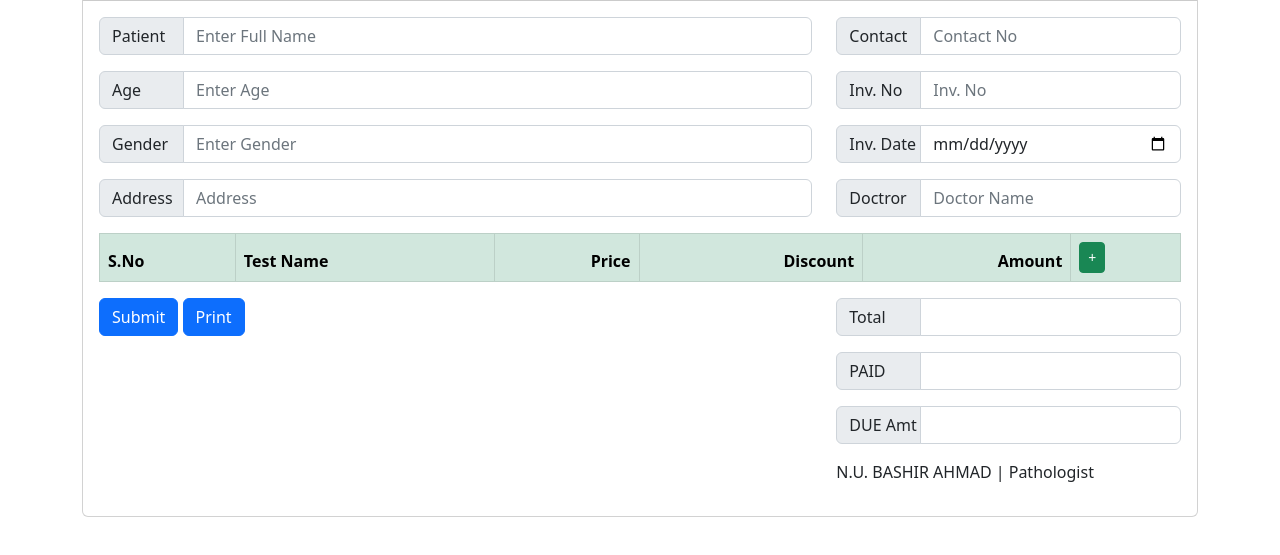
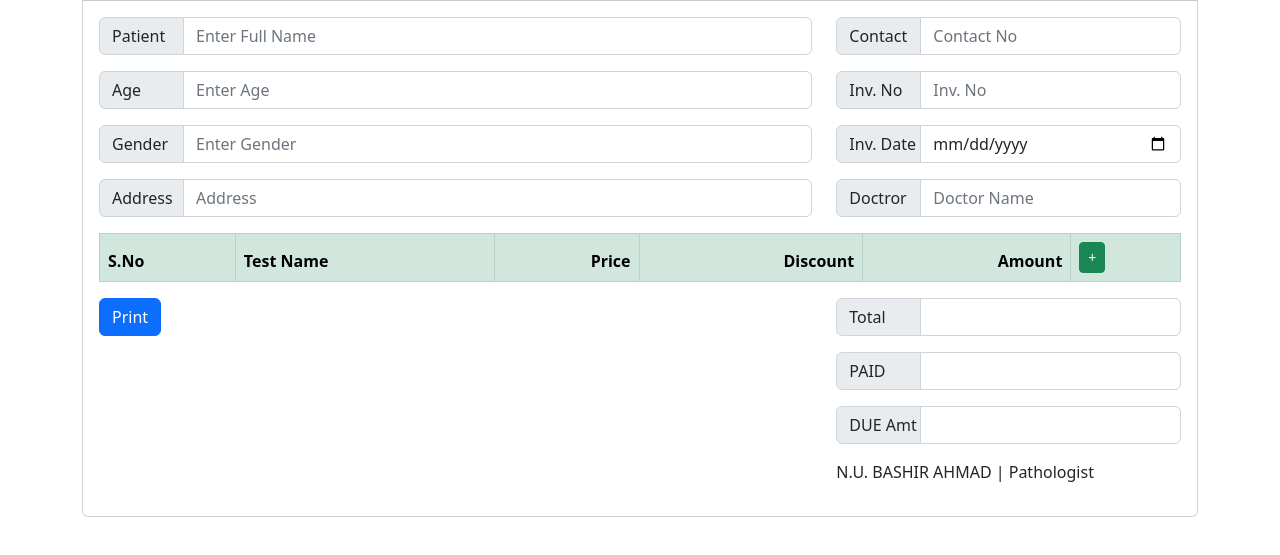
Before and after one commit to Syedsaifahmad/Invoice, a plain HTML site: page index.html in a window 1280 px wide. Shown: the part 215-770 px from the top of the page. Drawn offline with nearby package versions, Linux system fonts and the light colour scheme.

Commit message:
Update index.html

```diff
--- a/index.html
+++ b/index.html
@@ -113,7 +113,7 @@
                   <div class="row">
                     <div class="col-8">
 
-                        <button type="submit" class="btn btn-primary" >Submit</button>
+<!--                         <button type="submit" class="btn btn-primary" >Submit</button> -->
                         <button type="button" class="btn btn-primary" onclick="GetPrint()">Print</button>
 
                     </div>
```
